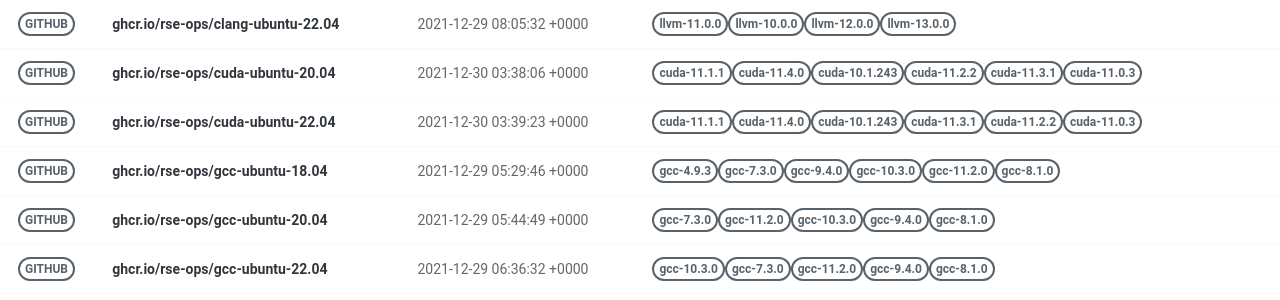
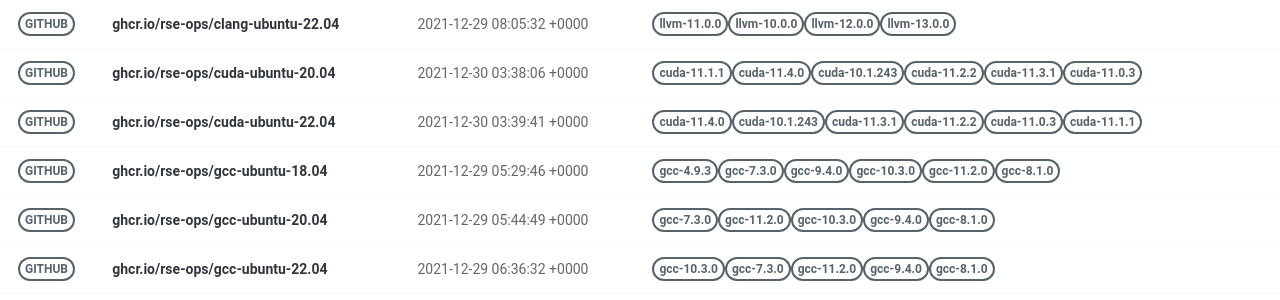
Before and after one commit to rse-ops/docker-images, a Jekyll site: the page built from pages/index.md, in a window 1280 px wide. Shown: the part 228-528 px from the top of the page. Built offline with Jekyll 4.4.1, drawn with Linux system fonts in a browser that asks for light colours; nearby versions of some CDN libraries.

Commit message:
Automated push to update library 2021-12-30

```diff
--- a/_library/ghcr.io-rse-ops-cuda-ubuntu-22.04.md
+++ b/_library/ghcr.io-rse-ops-cuda-ubuntu-22.04.md
@@ -1,14 +1,11 @@
 ---
 layout: container
 name: ghcr.io/rse-ops/cuda-ubuntu-22.04
-updated_at: 2021-12-30 03:39:23.111681
+updated_at: 2021-12-30 03:39:41.795925
 
 
 container_url: https://github.com/orgs/rse-ops/packages/container/package/cuda-ubuntu-22.04
 versions:
- - tag: cuda-11.1.1
-   dockerfile: https://github.com/rse-ops/docker-images/blob/main/ubuntu/cuda/Dockerfile
-   manifest: https://crane.ggcr.dev/manifest/ghcr.io/rse-ops/cuda-ubuntu-22.04:cuda-11.1.1
  - tag: cuda-11.4.0
    dockerfile: https://github.com/rse-ops/docker-images/blob/main/ubuntu/cuda/Dockerfile
    manifest: https://crane.ggcr.dev/manifest/ghcr.io/rse-ops/cuda-ubuntu-22.04:cuda-11.4.0
```
Also changed, not shown: other parts of _library/ghcr.io-rse-ops-cuda-ubuntu-22.04.md (+3 -0 lines).
